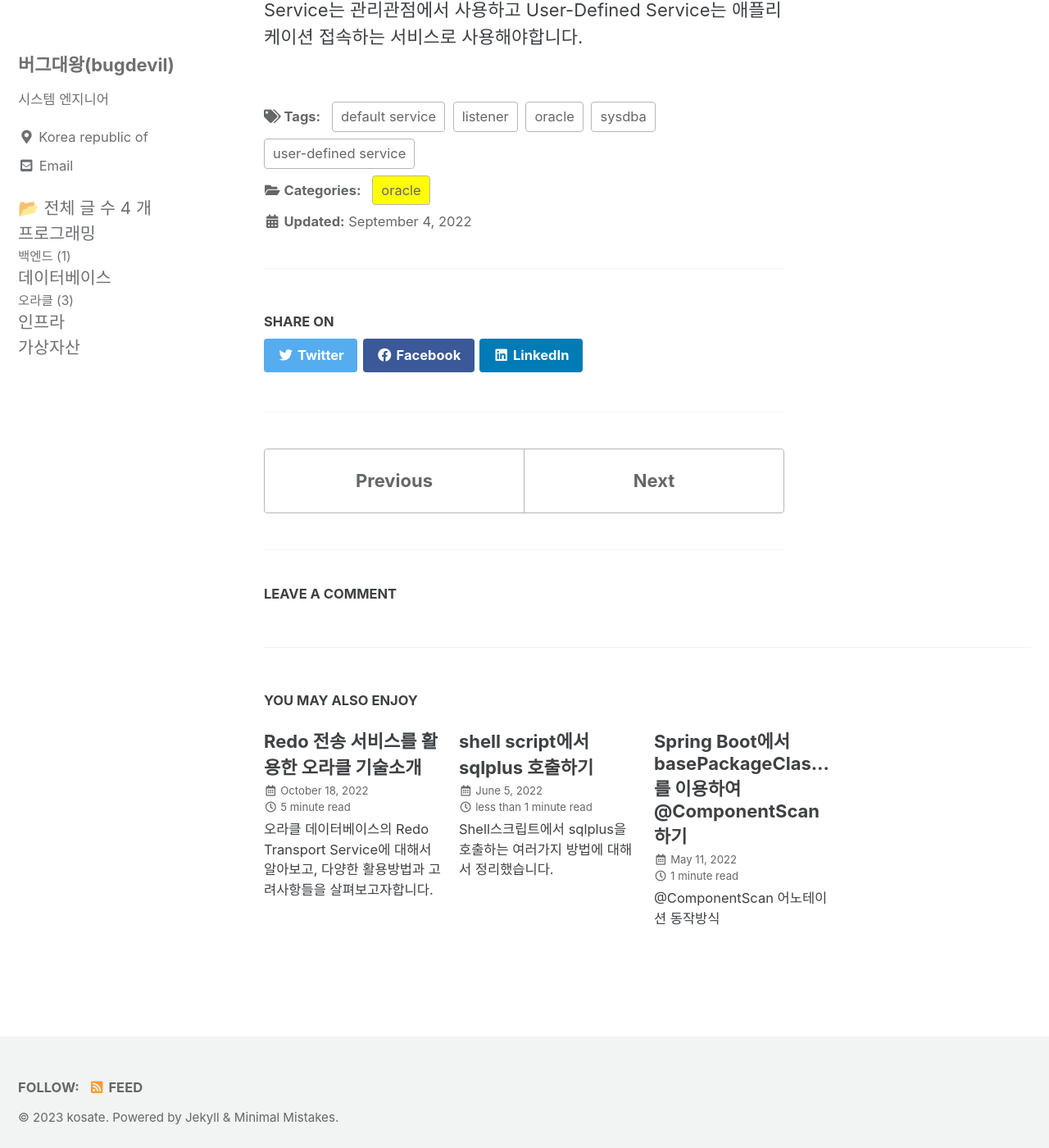
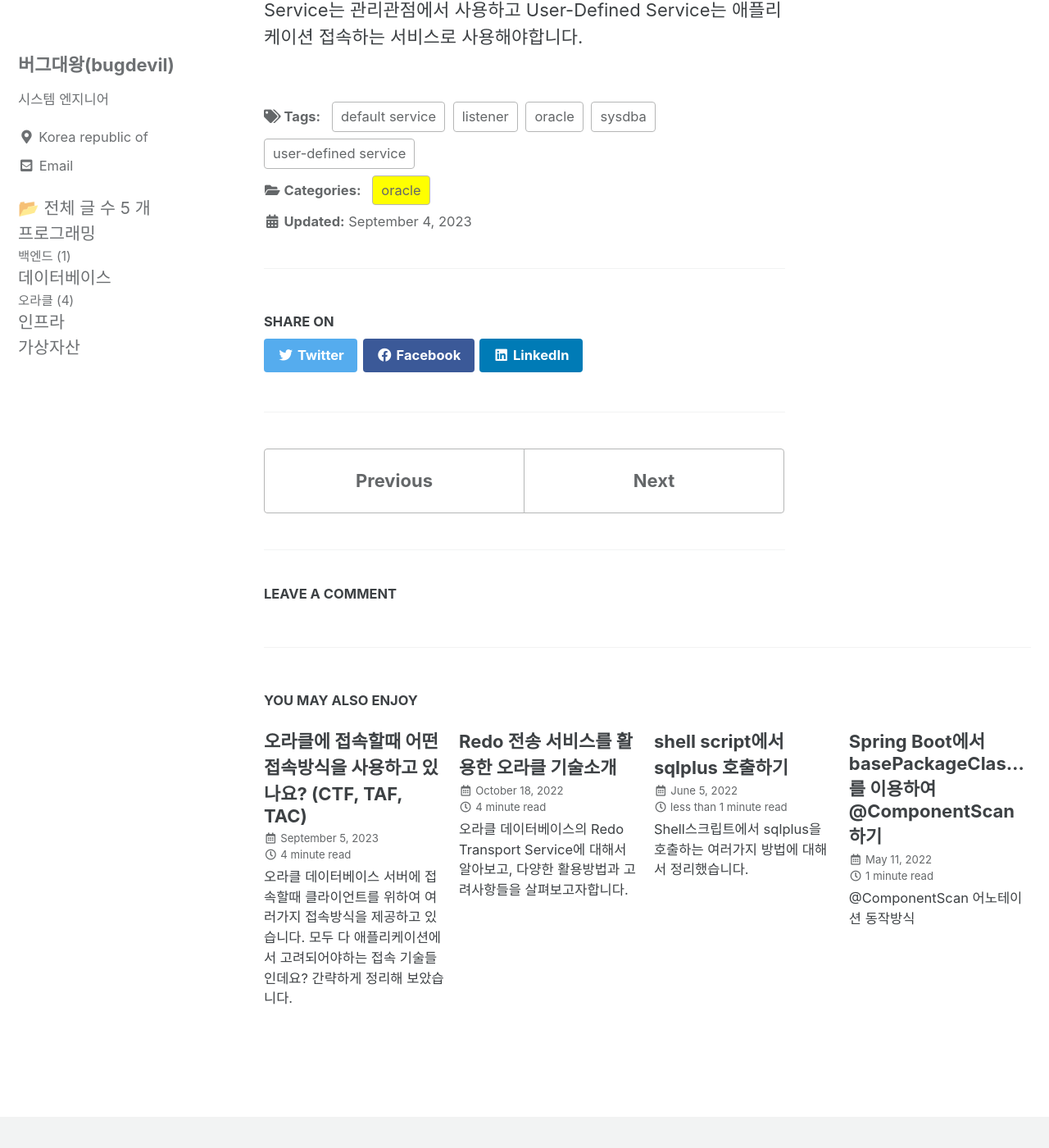
Before and after one commit to kosate/kosate.github.io, a Jekyll site: the page built from _posts/2023-09-04-do-not-use-default-services-for-app-connection.md, in a window 1280 px wide and 1400 px high, scrolled down 4846 px. Shown: the whole window at 82% size. Built offline with Jekyll 4.4.1, drawn with Linux system fonts in a browser that asks for light colours; cached includes are drawn as plain includes; a script that is not in the unit is left out; comment, search, counter and statistics services are not loaded; some of the changed lines change nothing that is shown; some of the changed text lies outside the part shown.

Commit message:
Post new post and modify typo

```diff
--- a/_posts/2023-09-04-do-not-use-default-services-for-app-connection.md
+++ b/_posts/2023-09-04-do-not-use-default-services-for-app-connection.md
@@ -1,7 +1,7 @@
 ---
 layout: single
 title: 애플리케이션에서 오라클에 접속시 Default Service를 사용하면 안되는 이유
-date: 2022-09-04 18:00
+date: 2023-09-04 18:00
 categories:
   - oracle
 author:
--- /dev/null
+++ b/_posts/2023-09-05-what-are-they-ctf-taf-tac.md
@@ -0,0 +1,89 @@
+---
+layout: single
+title: 오라클에 접속할때 어떤 접속방식을 사용하고 있나요? (CTF, TAF, TAC)
+date: 2023-09-05 14:00
+categories:
+  - oracle
+author:
+tags:
+   - oracle
+   - jdbc driver
+   - ctf
+   - taf
+   - tac
+   - client
+summary: 오라클 데이터베이스 접속시 사용되는 여러가지 접속기술에 대해서 정리하였습니다.
+toc : true
+---
+
+오라클 데이터베이스 서버에 접속할때 클라이언트를 위하여 여러가지 접속방식을 제공하고 있습니다.
+모두 다 애플리케이션에서 고려되어야하는 접속 기술들인데요? 간략하게 정리해 보았습니다.
+
+### 오라클 클라이언트의 접속 방식 2가지
+
+오라클 데이터베이스 서버 설치 파일도 있지만, 오라클 데이터베이스 클라이언트 설치 파일도 존재합니다.
+오라클 데이터베이스 클라언트를 설치하면 C, C++, Java, .Net, Node.js, Python, PHP, R, Erlang, Perl, Ruby, Rust, Go, Julia등의 개발 언어 환경을 지원합니다.
+
+그중에 Java개발 언어에서 사용가능한 JDBC접속방식에 대해서 정리해보려고 합니다.
+Java 애플리케이션이 오라클 데이터베이스로 접속할때 JDBC Driver로 접속하는데, 여기서 OCI Driver, Thin Driver 두가지의 접속 Drvier가 있습니다.
+
+- OCI Driver(Oracle Call Interface) : 오라클 클라이언트 설치가 필요하고(Native 라이브러리를 사용), 오라클 클라이언트에서 관리하고 있는 TNS정보를 이용하여 접속합니다.(Oracle Client + JDBC.jar파일 모두 필요) 오라클 데이터베이스에 접속하는 접속정보가 외부 파일로 저장되어 있기 때문에, 애플리케이션 관리자 나 데이터베이스 관리자가 접속정보를 관리할수 있습니다. 상대적으로 Thin Driver에 비해서 더빠른 성능을 제공한다고 되어 있습니다.
+
+- Thin Driver : 오라클 클라이언트는 설치 하지 않아도 pure java를 통해서 접속이 가능합니다.(JDBC.jar파일만 필요) 접속정보는 소스나 Configure파일에서 Connection String로 관리합니다. 접속 정보가 소스코드내에 있기 때문에 애플리케이션 담당자가 접속정보를 관리합니다.
+
+각 개발자나 데이터베이스 관리자의 R&R에 따라서 접속 정보를 관리하겠지만, 데이터베이스 장애시 애플리케이션 가용성을 유지하는 관점에서 보면, 좀더 데이터베이스 관리자의 책임이 더 있지 않을까 싶습니다. 여기서 책임의 범위가 애매하지만 최소한 접속에 대한 가이드는 명확히 해야한다는 부분입니다.
+
+### 클라이언트 접속 기술 및 동작 방식
+
+데이터베이스 장애로 부터 애플리케이션 가용성 확보를 위하여 데이터베이스를 RAC(Real Application Cluster)로 구성합니다. 데이터베이스와 인스턴스의 개념을 먼저이해하는것이 좋을것 같습니다. 데이터베이스는 물리적으로 저장된 데이터파일들의 묶음(Set)을 의미하고 인스턴스는 애플리케이션이 접속해서 데이터베이스의 데이터를 Access하기 위해 실행되는 서버라고 이해하시면 좋습니다. 즉 RAC라는 환경은 하나의 데이터베이스에 여러개의 서버에 각 인스턴스가 실행되는 환경을 의미합니다. 따라서 인스턴스가 많아지면 많아질수록, 가용성이 높아지는 효과를 얻을수 있습니다. (인스턴스간에 데이터 정합성을 유지하는 매커니즘이 핵심기술입니다. 대부분의 데이터베이스 엔진들은 오라클만큼 성숙된 기술을 제공하지 못하고 있는것 같네요.)
+여러개의 인스턴스가 서비스가 되면 애플리케이션은 그중에 하나의 인스턴스에 접속하여 SQL이 실행됩니다. SQL수행도중, 혹은 트랜잭션이 실행도중에 해당 인스턴스가 장애가 발생되어 중지된다면 어떻게 될까요?
+일반적인 환경에서는 당연히 세션이 중지되는 현상이 발생되고 결국 애플리케이션이 담당한 업무에 영향이 발생되는 구조로 됩니다. 그러한 장애상황에서 애플리케이션 가용성을 높이기 위해서 아래와 같은 3가지 접속 기술을 제공합니다.
+
+- CTF(Connection Timeout Failover)
+  - RAC환경에서 인스턴스가 여러개 있다고 말씀드렸죠? 하나의 인스턴스에서 장애가 나면 나머지 인스턴스로 접속할수 있어야겠죠. CTF방식으로 접속하면 애플리케이션에서는 인스턴스 장애시 자동으로 reconnect(retry)해주는 로직이 필요합니다.
+  - 인스턴스 장애시 해당 인스턴스에 접속한 세션이 끊지만 재시도할때는 가용한 다른 인스턴스로 접속해주는 기능이 CTF입니다. 그렇기 때문에 접속정보에 모든 가용한 인스턴스 목록을 다 적어놔야겠죠.
+- TAF(Transparent Application Failover)
+  - 인스턴스가 장애가 발생되면 기본적으로 해당 인스턴스에 접속한 세션이 끊기고, 해당 세션에서 처리중인 트랜잭션은 rollback이 됩니다.
+  - TAF를 사용하면 세션은 끊기지 않고 다른 인스턴스로 자동으로 세션이 failover됩니다. 하지만 실행되고 있는 트랜잭션은 자동으로 Rollback됩니다. 대신 트랜잭션이 없고 그냥 SELECT중인 업무인 경우 세션이 Failover되고나서도 이어서 계속 처리됩니다.
+- TAC(Transparent Application Continuity) :
+  - 12c부터 AC(Application Continuity)라는 개념이 나오게 나왔습니다. 인스턴스 장애시 트랜잭션자체를 보상하는 로직이 자동으로 시행됩니다. 보상한다는 로직이라면 인스턴스에서 장애가 발생되어 세션에서 하던 트랜잭션이 중지되어 Rollback된다면 자동으로 다른 인스턴스에 접속하여 실패한 트랜잭션을 재실행(replay)해주는 로직이 JDBC 내부에서 알아서 자동으로 실행됩니다. 따라서 세션이 끊기지 않고, 트랜재션 유실이 발생되지 않아 애플리케이션에서 인스턴스 장애 자체가 인지 되지 않습니다. (인스턴스가 장애나도 애플리케이션에서 인지가 안된다는 가용성을 유지하는 환경을 구성하고 있나요?), 18c부턴 TAC(Transparent Application Continuity)으로 발전하게 됩니다.
+  - AC를 사용하기 위해서는 애플리케이션 트랜잭션처리를 하기 위해서 트랜잭션 boundary를 명확하게 선언해야하는 코드 변경작업이 필요했습니다. TAC에서는 JDBC Drivce에서 자동으로 트랜잭션 Boudnary를 묵시적으로 처리하도록 되어 있어 AC보다 코드 변경작업이 적어집니다. (AC, TAC는 트랜잭션 Boudnary개념이 중요하고 애플리케이션에서 AC,TAC가 정상적으로 동작하도록 설계하는게 중요한 요소입니다.)
+
+어떤 방식으로 접속하고 있나요? 아마 대부분 CTF방식으로 사용하고 있었을것으로 생각됩니다. 좀더 높은 고가용성을 유지 하기 위해서는 접속 방식만 바꿔도 더 나은 운영환경을 만들수 있습니다.
+
+### OCI, Thin 드라이버 선택 기준은?
+
+각 Driver별로 지원되는 기능이 약간 다름입니다. 그렇기 때문에 어떤 기준을 적용하느냐에 따라 선택이 바뀔수도 있습니다.
+
+#### Driver별 특징
+
+- OCI Driver
+  - OCI Driver를 사용하기 위해서는 오라클 클라이언트 소프트웨어가 필요하므로 지원되는 OS환경여부를 확인하게는 먼저입니다.
+  - TNS 접속정보를 외부 파일로 관리하게 됩니다.
+  - 오라클 클라이언트를 통해서 접속하므로 기본적으로 CTF, TAF, TAC를 모두 지원합니다.
+- Thin Driver
+  - 오라클 클라이언트 소프트웨어가 필요없고 필요한 JDBC.jar 파일만 사용하면됩니다.
+  - Connection String에서 접속정보를 모두 기술해야합니다. 소스코드 안에서 접속정보가 관리되며 설정이 쉽습니다. OS와는 독립적으로 관리가 가능합니다.
+  - CTF, TAC만 지원되고 TAF는 지원되지 않습니다.
+
+#### 드라이버 선택 기준
+
+기본적으로 애플리케이션 가용성 레벨 및 데이터베이스 환경 변화에 따른 접속 정보관리 기준으로 접속 드라이버를 선택할수 있습니다. 물론 이외, 운영관점에서 여러가지 기준이 있을수 있습니다.
+
+- 애플리케이션 가용성을 어느 수준에서 관리할것인지?
+  - 가용성 수준은 CTF --> TAF --> TAC 순으로 높아집니다.
+  - TAC 구성하기 위해서는 애플리케이션 코드레벨까지 가이드가 필요합니다.
+- 접속정보를 어떻게 관리할것인지?
+  - 데이터베이스가 새로운 환경으로 마이그레이션 되거나, 새로운 서버로 이전된다면 아이피가 변경될수 있습니다. 아이피 정보가 변경되면 어떻게 변경관리해야할까요?
+  - 데이터베이스구성이 변경되면 어떻게 접속 정보를 관리할까요?(예 : RAC환경에서 인스턴스 추가)
+  - 새로운 재해 복구 환경이 구성되면  어떻게 접속 정보를 관리할까요? (예 : Standby 환경이 구성되면? )
+
+### 결론
+
+오라클 데이터베이스 접속 방법과 동작방식에 대해서 간략하게 알아보았습니다. 사실 데이터베이스 관리자가 애플리케이션 담당자에게 접속 방식을 가이드하기 위해서는 많은 테스트가 필요합니다. 그리고 데이터베이스 설치 혹은 변경후에 가용성에 대해 검증하는 프로세스가 추가적으로 필요합니다.
+
+운영환경이 녹녹치 않아서 데이터베이스수에 비해서 데이터베이스 관리자가 많지 않죠. 운영하기 어려운 현실인것 같습니다.
+
+그래도 처음부터 고려되지 않았다면 지금부터라도 애플리케이션 관점에서 고민하고 내가 관리하는 데이터베이스가 안정적으로 운영될수 있는 기반을 마련하는것이 필요합니다. 그 기반의 시작점은 접속방식에 대한 이해한것 같습니다.
+
+최소한 TAF이상의 가용성은 유지하는것은 어떨까요?
```
